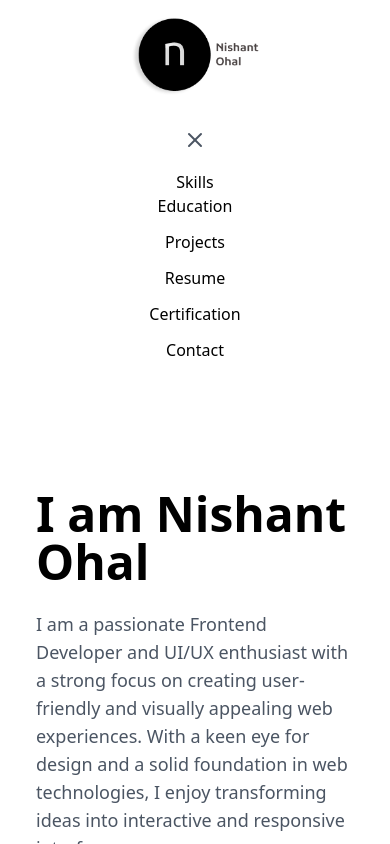
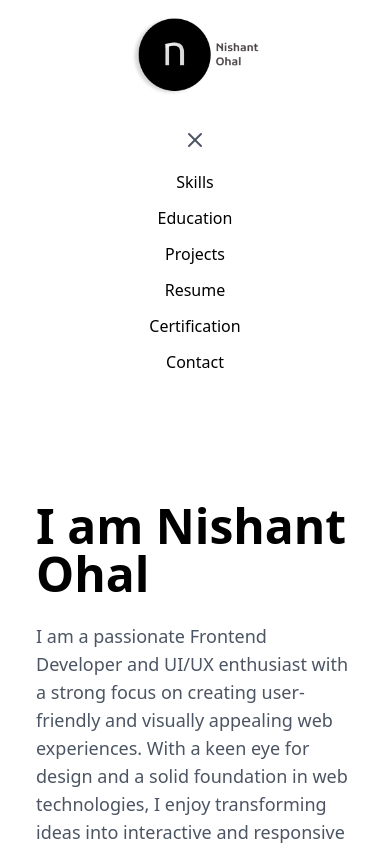
Before and after one commit to NishantOhal/PORTFOLIO, a React (Vite) app: page / in a window 390 px wide. Both pictures are taken after a click on the button 195 px from the left and 140 px from the top of the page. Shown: the top 844 px of the page. Built offline with nearby package versions, Linux system fonts and the light colour scheme.

Commit message:
Update Navbar.tsx

```diff
--- a/src/components/Navbar.tsx
+++ b/src/components/Navbar.tsx
@@ -44,7 +44,7 @@ const Navbar = () => {
         {isOpen && (
           <div className="md:hidden mt-3 space-y-3 text-center text-base font-medium">
             <a href="#skills" className="block hover:text-gray-600">Skills</a>
-            <a href="#education" className="hover:text-gray-600">Education</a>
+            <a href="#education" className="block hover:text-gray-600">Education</a>
             <a href="#projects" className="block hover:text-gray-600">Projects</a>
             <a href={resumepdf} target="_blank" className="block hover:text-gray-600">Resume</a>
             <a href="#certifications" className="block hover:text-gray-600">Certification</a>
```
